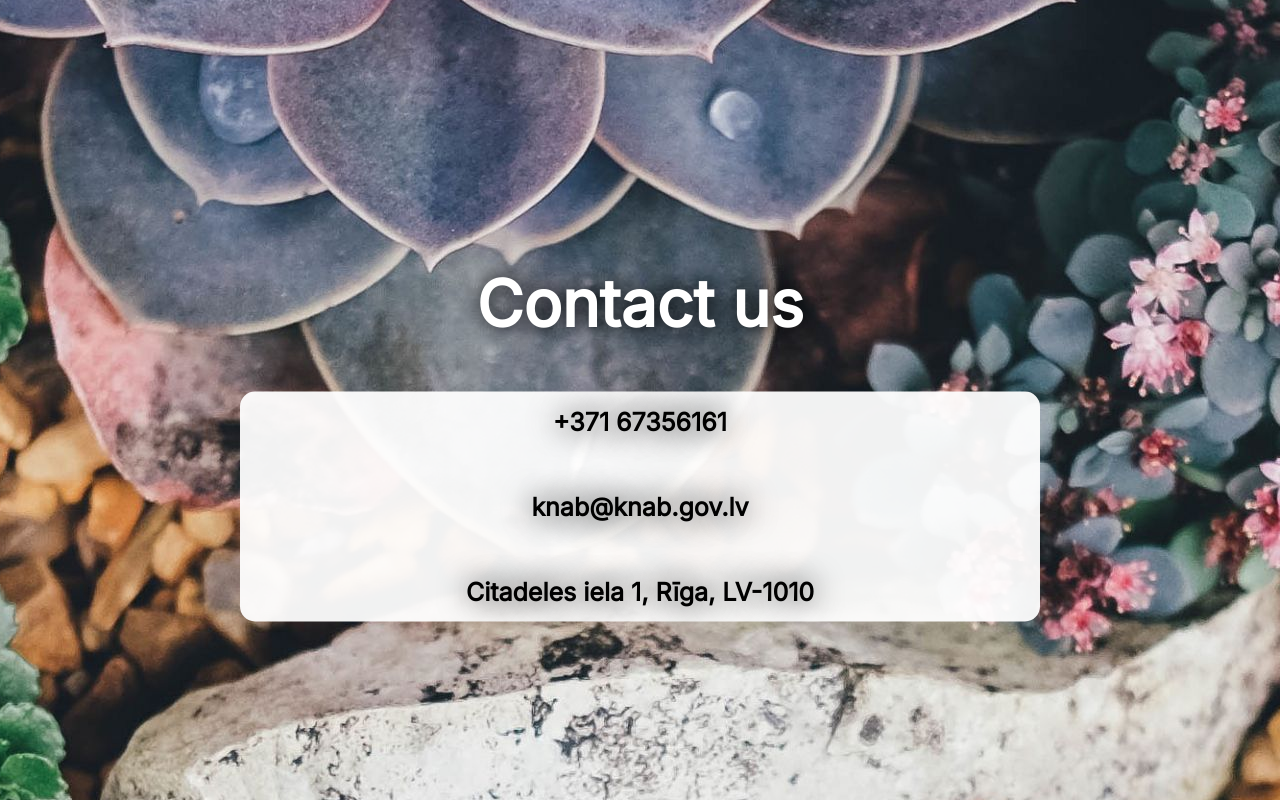
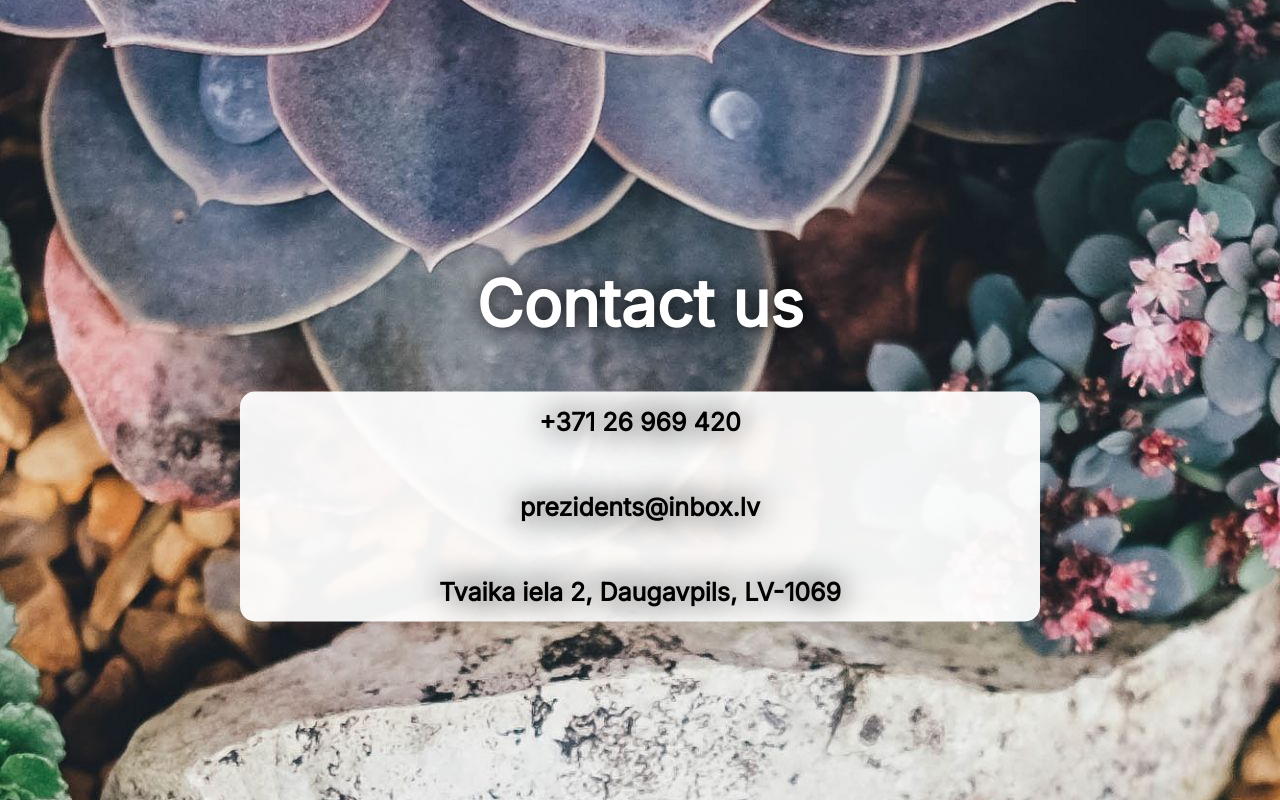
Before and after one commit to cyberAlpha1/Majaslapa, a plain HTML site: page index.html in a window 1280 px wide. Shown: the part 5600-6400 px from the top of the page. Drawn offline with Linux system fonts and the light colour scheme.

Commit message:
Update index.html

```diff
--- a/index.html
+++ b/index.html
@@ -66,9 +66,9 @@
 				<h1>Contact us</h1>
 				<div id="contacts">
 					<div>
-						<h3>+371 67356161</h3>
-						<h3>knab@knab.gov.lv</h3>
-						<h3>Citadeles iela 1, Rīga, LV-1010</h3>
+						<h3>+371 26 969 420</h3>
+						<h3>prezidents@inbox.lv</h3>
+						<h3>Tvaika iela 2, Daugavpils, LV-1069</h3>
 					</div>
 				</div>
 			</div>
```
